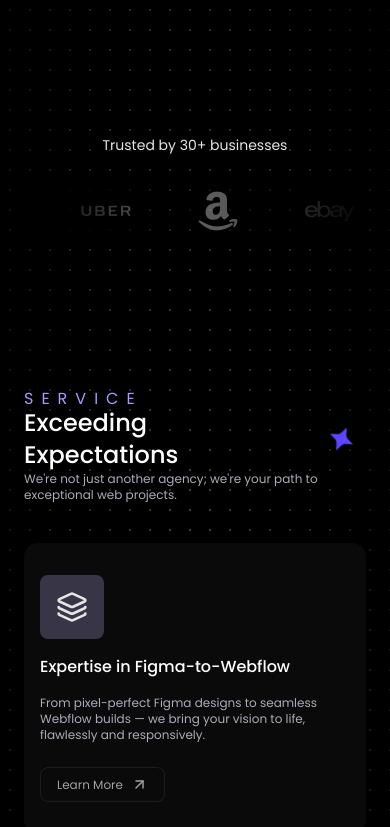
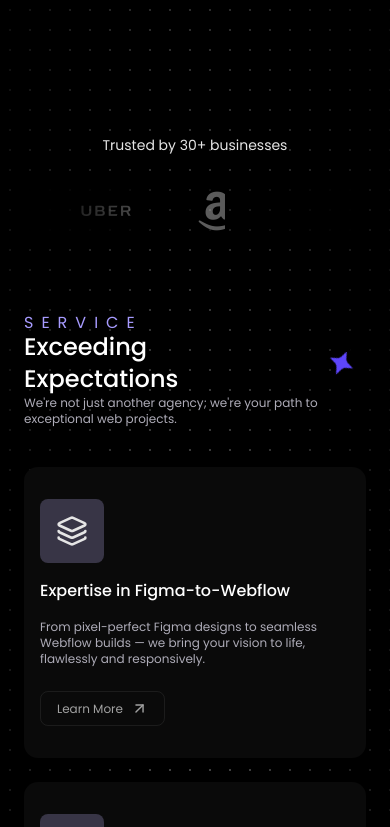
Before and after one commit to maybesabin/Agency-Landing-Page, a React (Vite) app: page / in a window 390 px wide. Shown: the part 700-1527 px from the top of the page. Built offline with nearby package versions, Linux system fonts and the light colour scheme.

Commit message:
chore: ui fixes

```diff
--- a/src/components/TrustedBy.tsx
+++ b/src/components/TrustedBy.tsx
@@ -16,7 +16,7 @@ const TrustedBy = () => {
     ]
 
     return (
-        <div className="w-full pb-12">
+        <div className="w-full md:pb-12 pb-5">
             <motion.h1
                 initial={{ ...fadeUp.initial, y: 20 }}
                 transition={{ ...fadeUp.transition, delay: 0.2 }}
--- a/src/container/Pricing.tsx
+++ b/src/container/Pricing.tsx
@@ -26,7 +26,7 @@ const Pricing = () => {
     ];
 
     return (
-        <div className="w-full pt-24 pb-24 flex flex-col items-start gap-4">
+        <div className="w-full md:pt-24 pt-12 flex flex-col items-start gap-4">
             <motion.h3
                 initial={fadeDown.initial}
                 transition={fadeDown.transition}
@@ -70,7 +70,7 @@ const Pricing = () => {
                 {plans.map((item, idx) => (
                     <motion.div
                         initial={fadeUp.initial}
-                        transition={{ ...fadeUp.transition, delay: 0.5 * (idx + 1) }}
+                        transition={{ ...fadeUp.transition, delay: 0.1 * (idx + 1) }}
                         viewport={fadeUp.viewport}
                         whileInView={fadeUp.whileInView}
                         key={idx}
--- a/src/container/Services.tsx
+++ b/src/container/Services.tsx
@@ -42,7 +42,7 @@ const Services = () => {
     ];
 
     return (
-        <div className="flex flex-col items-start gap-4 pt-24 w-full">
+        <div className="flex flex-col items-start gap-4 md:pt-24 pt-12 w-full">
             <motion.h3
                 initial={fadeDown.initial}
                 transition={fadeDown.transition}
@@ -107,7 +107,7 @@ const Services = () => {
                 {cards.slice(0, showMore ? cards.length : 3).map((item, idx) => (
                     <motion.div
                         initial={{ ...fadeUp.initial, filter: "blur(20px)" }}
-                        transition={{ ...fadeUp.transition, delay: 0.25 * idx }}
+                        transition={{ ...fadeUp.transition, delay: 0.1 * idx }}
                         viewport={fadeUp.viewport}
                         whileInView={fadeUp.whileInView}
                         key={idx}
```
